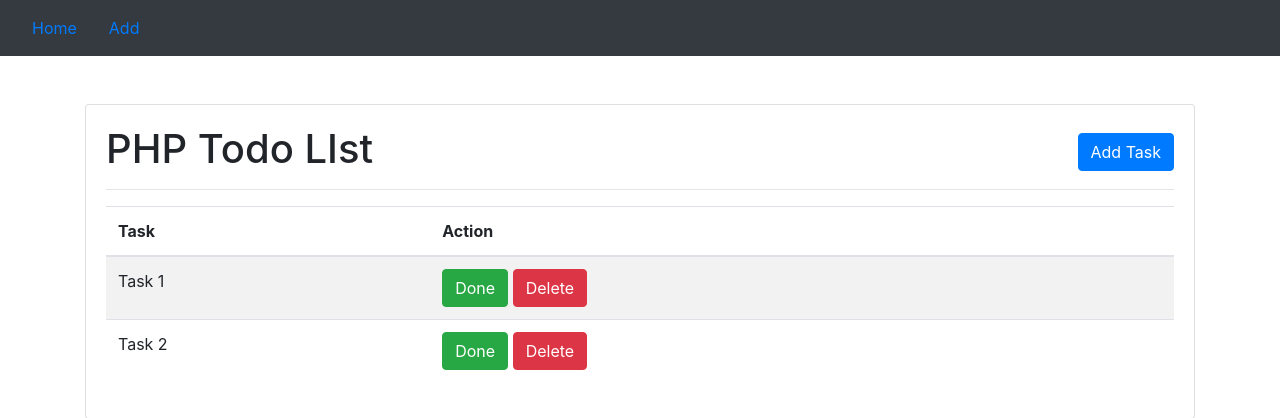
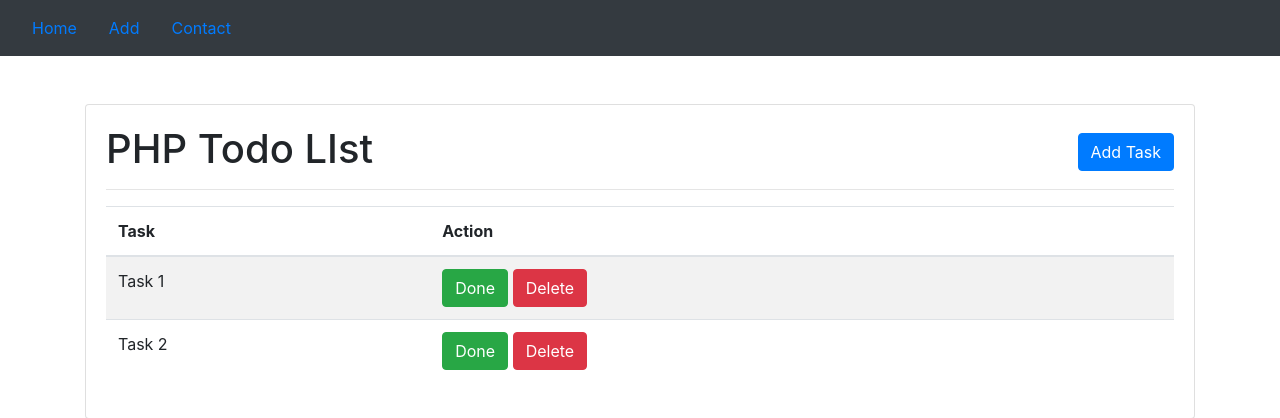
Before and after one commit to fareez-spec/php-todolist, a PHP site: page / in a window 1280 px wide. Shown: the top 418 px of the page. Run offline with PHP 8.4, Linux system fonts and the light colour scheme.

Commit message:
link-contact

```diff
--- a/index.php
+++ b/index.php
@@ -31,6 +31,9 @@
                 </li>
                 <li class="nav-item">
                     <a href="add.php" class="nav-link" href="#">Add</a>
+                </li>
+                <li class="nav-item">
+                    <a href="#" class="nav-link" href="#">Contact</a>
                 </li>
             </ul>
     </nav>
```
